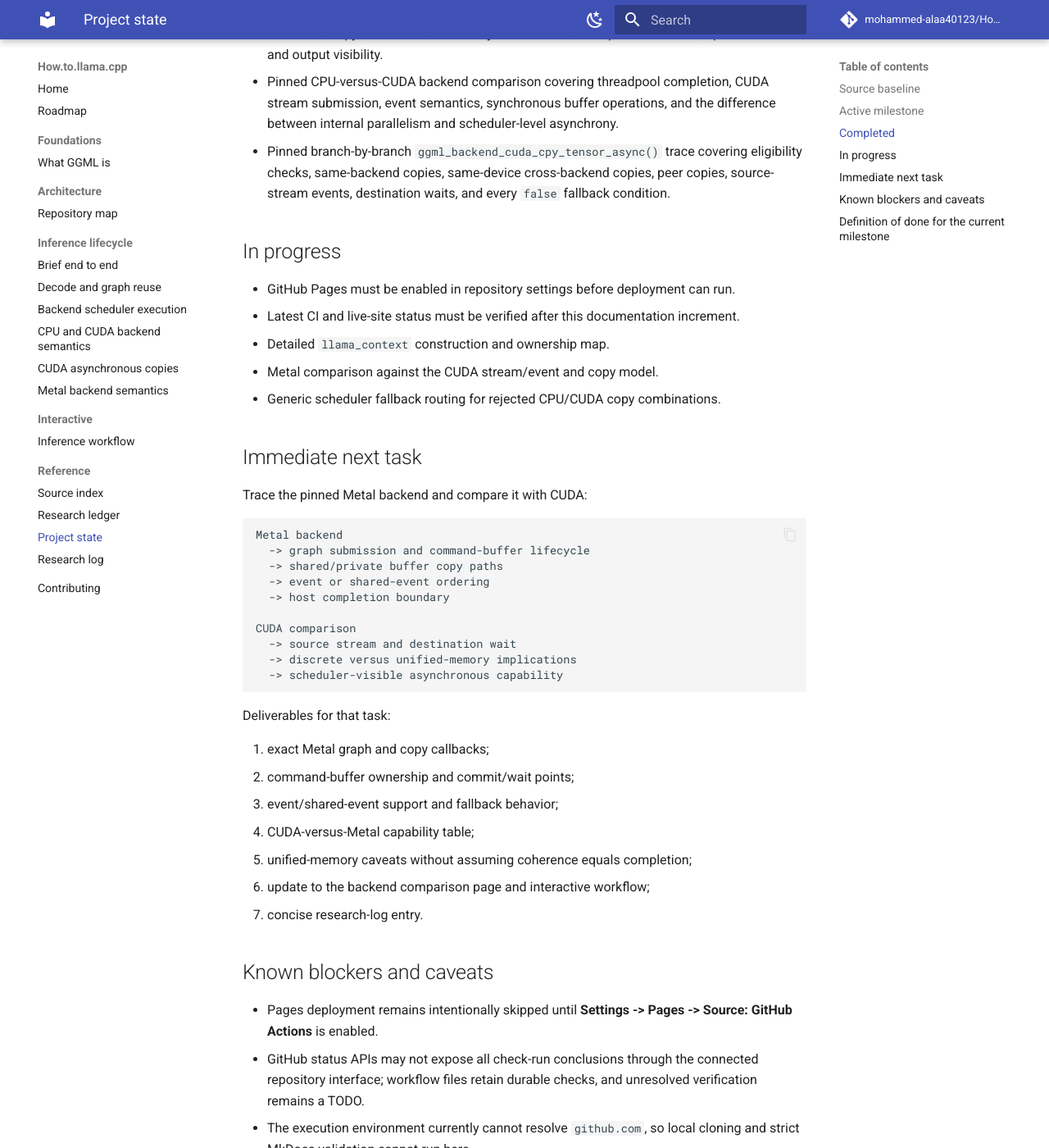
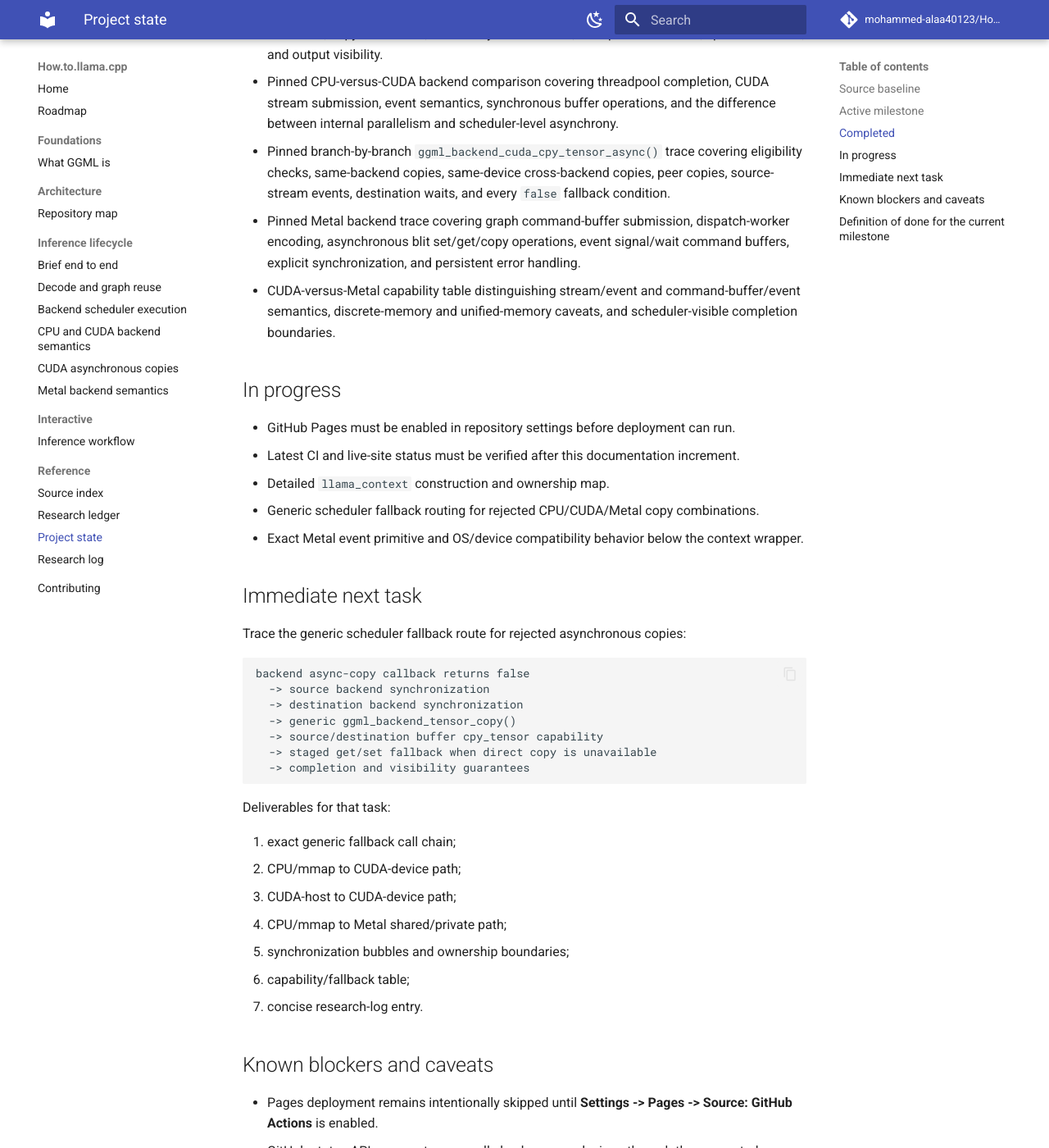
Before and after one commit to mohammed-alaa40123/How.to.llama.cpp, an MkDocs documentation site: the page built from docs/reference/project-state.md, in a window 1280 px wide and 1400 px high, scrolled down 1226 px. Shown: the whole window at 82% size. Built offline with MkDocs 1.6.1 and Material for MkDocs 9.7.7, drawn with Linux system fonts in a browser that asks for light colours; comment, search, counter and statistics services are not loaded; some of the changed text lies outside the part shown.

Commit message:
docs: update project state for Metal trace

````diff
--- a/docs/reference/project-state.md
+++ b/docs/reference/project-state.md
@@ -32,40 +32,39 @@ Trace a minimal application from backend loading and model creation through cont
 - Pinned scheduler trace covering backend assignment, split construction, destination-copy allocation, copy-slot events, fallback synchronization, MoE partial transfers, split submission, and output visibility.
 - Pinned CPU-versus-CUDA backend comparison covering threadpool completion, CUDA stream submission, event semantics, synchronous buffer operations, and the difference between internal parallelism and scheduler-level asynchrony.
 - Pinned branch-by-branch `ggml_backend_cuda_cpy_tensor_async()` trace covering eligibility checks, same-backend copies, same-device cross-backend copies, peer copies, source-stream events, destination waits, and every `false` fallback condition.
+- Pinned Metal backend trace covering graph command-buffer submission, dispatch-worker encoding, asynchronous blit set/get/copy operations, event signal/wait command buffers, explicit synchronization, and persistent error handling.
+- CUDA-versus-Metal capability table distinguishing stream/event and command-buffer/event semantics, discrete-memory and unified-memory caveats, and scheduler-visible completion boundaries.
 
 ## In progress
 
 - GitHub Pages must be enabled in repository settings before deployment can run.
 - Latest CI and live-site status must be verified after this documentation increment.
 - Detailed `llama_context` construction and ownership map.
-- Metal comparison against the CUDA stream/event and copy model.
-- Generic scheduler fallback routing for rejected CPU/CUDA copy combinations.
+- Generic scheduler fallback routing for rejected CPU/CUDA/Metal copy combinations.
+- Exact Metal event primitive and OS/device compatibility behavior below the context wrapper.
 
 ## Immediate next task
 
-Trace the pinned Metal backend and compare it with CUDA:
+Trace the generic scheduler fallback route for rejected asynchronous copies:
 
 ```text
-Metal backend
-  -> graph submission and command-buffer lifecycle
-  -> shared/private buffer copy paths
-  -> event or shared-event ordering
-  -> host completion boundary
-
-CUDA comparison
-  -> source stream and destination wait
-  -> discrete versus unified-memory implications
-  -> scheduler-visible asynchronous capability
+backend async-copy callback returns false
+  -> source backend synchronization
+  -> destination backend synchronization
+  -> generic ggml_backend_tensor_copy()
+  -> source/destination buffer cpy_tensor capability
+  -> staged get/set fallback when direct copy is unavailable
+  -> completion and visibility guarantees
 ```
 
 Deliverables for that task:
 
-1. exact Metal graph and copy callbacks;
-2. command-buffer ownership and commit/wait points;
-3. event/shared-event support and fallback behavior;
-4. CUDA-versus-Metal capability table;
-5. unified-memory caveats without assuming coherence equals completion;
-6. update to the backend comparison page and interactive workflow;
+1. exact generic fallback call chain;
+2. CPU/mmap to CUDA-device path;
+3. CUDA-host to CUDA-device path;
+4. CPU/mmap to Metal shared/private path;
+5. synchronization bubbles and ownership boundaries;
+6. capability/fallback table;
 7. concise research-log entry.
 
 ## Known blockers and caveats
@@ -75,12 +74,15 @@ Deliverables for that task:
 - The execution environment currently cannot resolve `github.com`, so local cloning and strict MkDocs validation cannot run here.
 - Regex-based indexing cannot resolve virtual dispatch, macros, function pointers, generated code, or backend registration reliably.
 - Graph reuse compatibility is distributed across graph-input implementations; the base implementation rejects reuse unless a specialized check exists.
-- Scheduler APIs named `async` do not guarantee overlap: the pinned CPU backend blocks in `ggml_graph_compute`, while CUDA normally queues work on a stream.
+- Scheduler APIs named `async` do not guarantee overlap: the pinned CPU backend blocks in `ggml_graph_compute`, while CUDA and Metal normally queue accelerator work.
 - CPU threadpool parallelism is internal to a blocking graph call and is not scheduler-level asynchronous submission.
 - CUDA ordinary buffer operations may call asynchronous CUDA primitives and then immediately synchronize; the primitive name alone does not prove host-visible asynchrony.
 - The pinned CUDA async-copy callback accepts only CUDA backend objects with CUDA device buffers whose backend and buffer devices agree; CPU/mmap and CUDA host buffers return `false`.
 - Cross-device CUDA copies require peer-copy support; `GGML_CUDA_NO_PEER_COPY` forces the generic fallback.
-- A successful CUDA async-copy callback means the copy and dependencies were queued, not that bytes are host-visible.
+- A successful CUDA or Metal async-copy callback means the copy and dependencies were queued, not that bytes are host-visible.
+- Metal graph submission normally returns without waiting; capture/debug paths are exceptional blocking paths.
+- Metal shared or unified memory does not imply command completion, safe reuse, or immediate host visibility.
+- Metal synchronization waits for `cmd_buf_last`, checks graph and extra command-buffer status, and leaves the backend in a persistent error state after command-buffer failure.
 - Copy tensors are scheduler-owned temporary execution storage, not persistent model-owned duplicates.
 - The pinned MoE partial-copy path optimizes transfer volume but is not a long-lived expert-cache policy.
 - Backend behavior varies by build configuration and device capabilities.
````
Also changed, not shown: other parts of docs/reference/project-state.md (+1 -1 lines).
